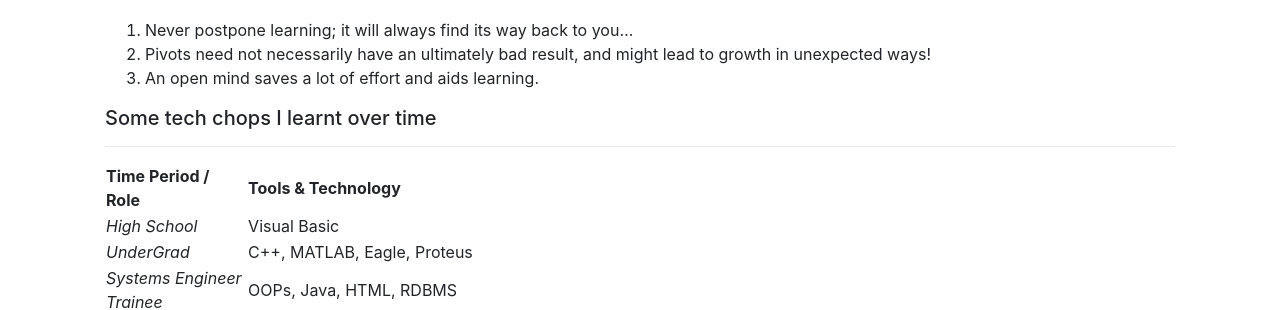
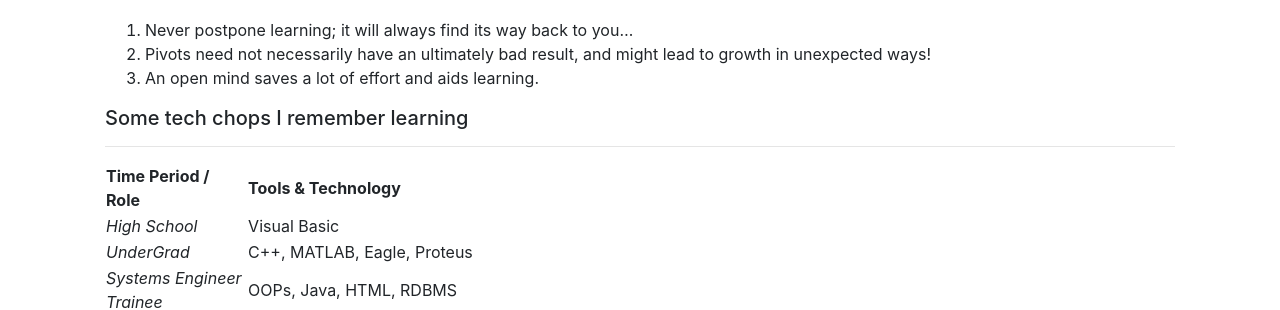
Before and after one commit to reemstk/reemstk.github.io, a Jekyll site: the page built from pages/about.md, in a window 1280 px wide. Shown: the part 241-551 px from the top of the page. Built offline with Jekyll 4.4.1, drawn with Linux system fonts in a browser that asks for light colours; nearby versions of some CDN libraries; comment, search, counter and statistics services are not loaded.

Commit message:
Update about.md

```diff
--- a/pages/about.md
+++ b/pages/about.md
@@ -17,7 +17,7 @@ I am an erstwhile Full Stack Developer who transitioned into a Product Manager.
 > 3. An open mind saves a lot of effort and aids learning.
 
 
-##### Some tech chops I learnt over time
+##### Some tech chops I remember learning
 ---
 
 | Time Period / Role | Tools & Technology |
```
